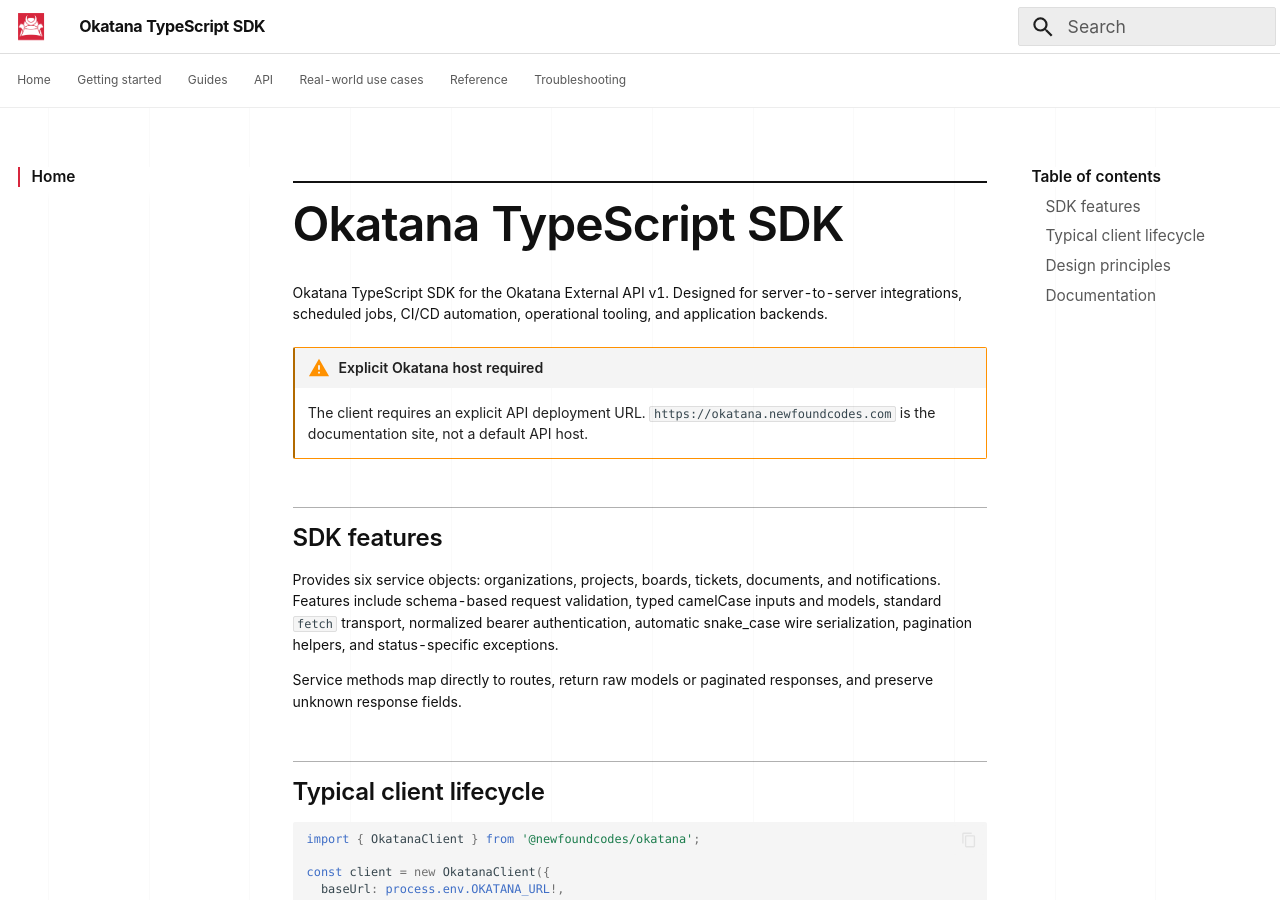
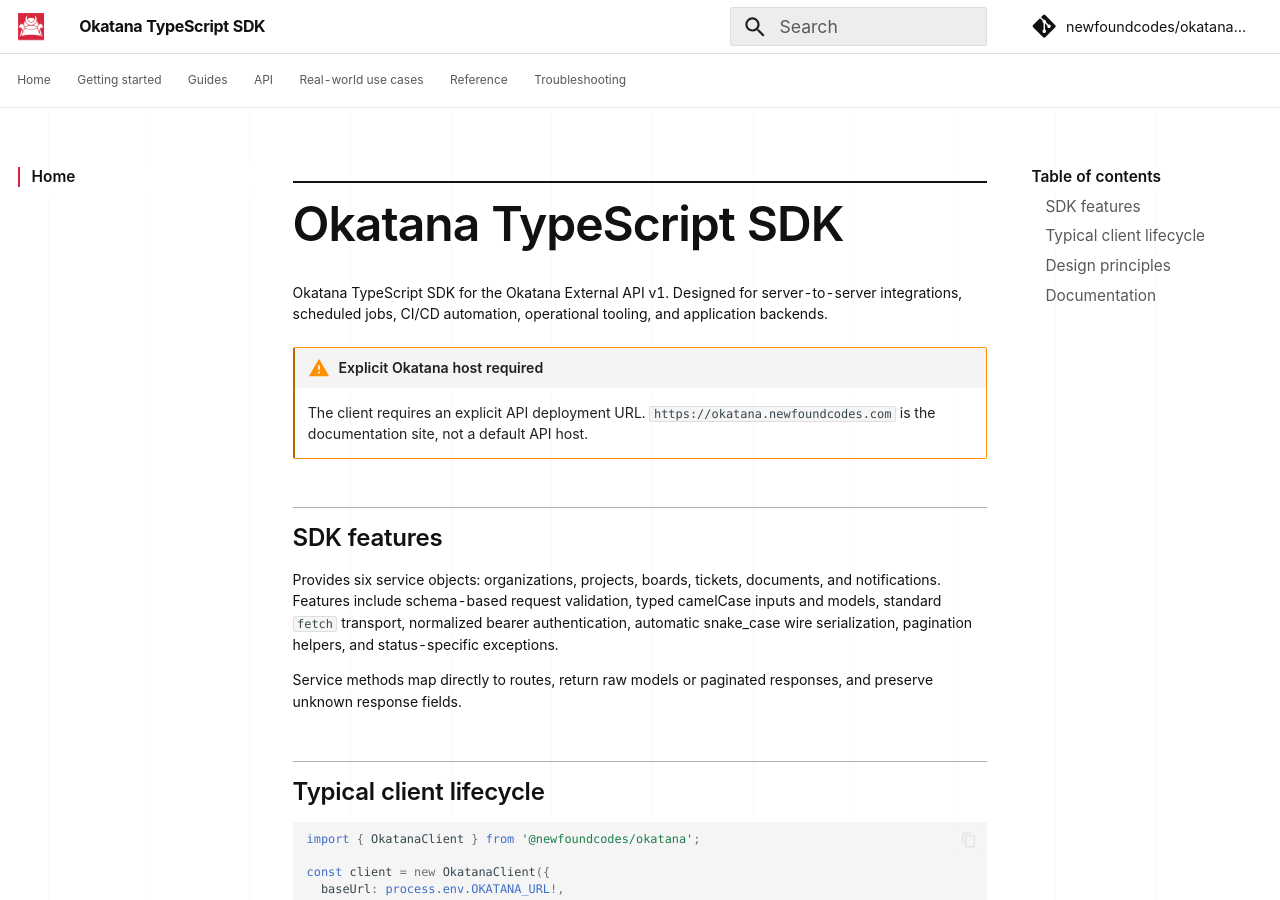
Before and after one commit to newfoundcodes/okatana-typescript-sdk, an MkDocs documentation site: the page built from docs/index.md, in a window 1280 px wide and 900 px high. Built offline with MkDocs 1.6.1 and Material for MkDocs 9.7.7, drawn with Linux system fonts in a browser that asks for light colours; comment, search, counter and statistics services are not loaded.

Commit message:
docs: add github repository link to mkdocs navigation bar

```diff
--- a/mkdocs.yml
+++ b/mkdocs.yml
@@ -1,6 +1,8 @@
 site_name: Okatana TypeScript SDK
 site_description: TypeScript SDK for the Okatana External API v1
 site_url: https://okatana.newfoundcodes.com/sdk/typescript/
+repo_name: newfoundcodes/okatana-typescript-sdk
+repo_url: https://github.com/newfoundcodes/okatana-typescript-sdk
 
 theme:
   name: material
```
